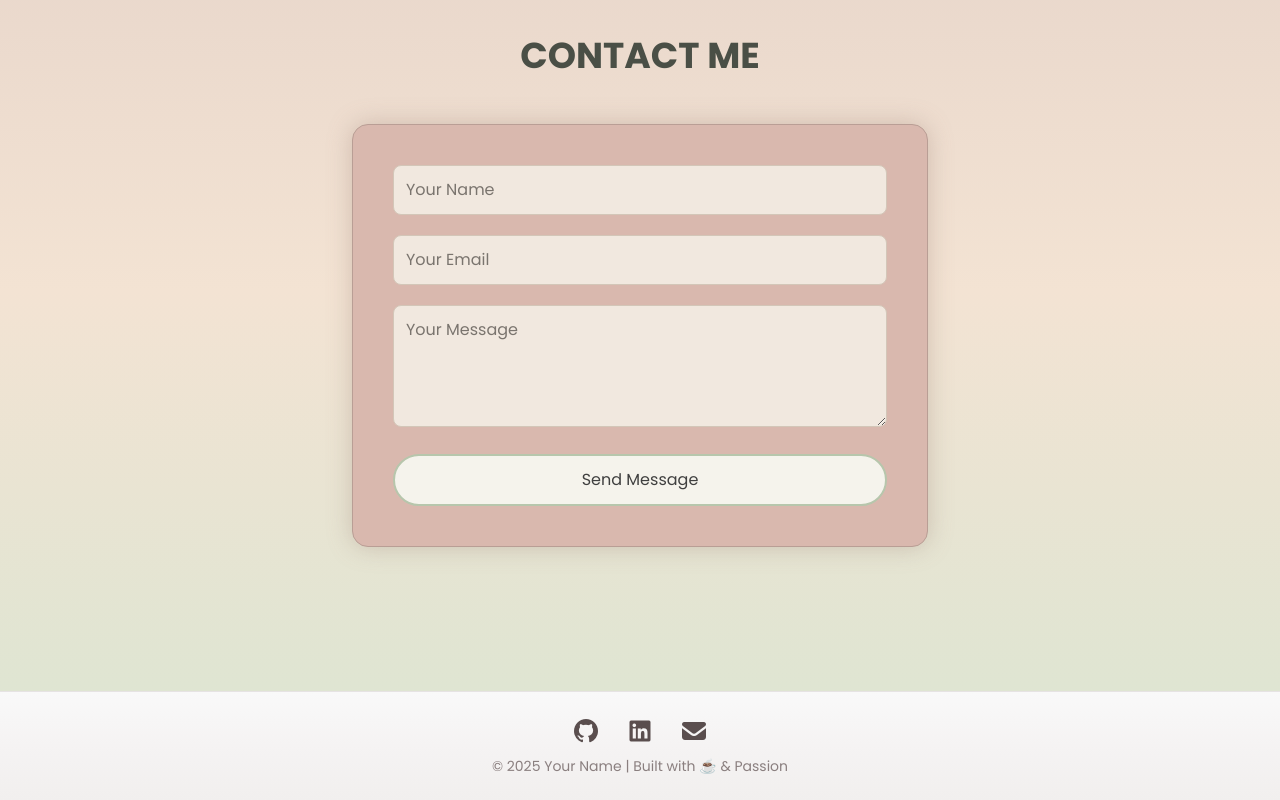
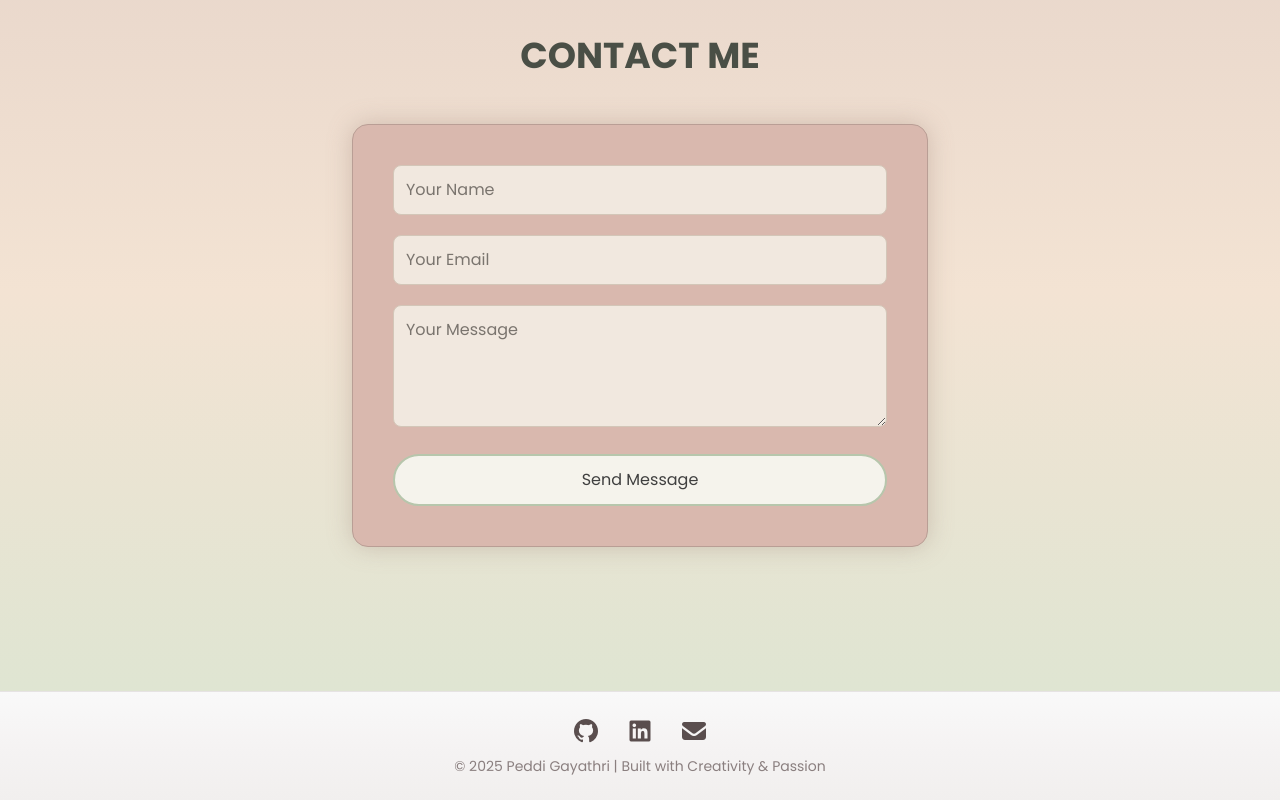
Before and after one commit to Gayathri2177/myportfolio, a React (Vite) app: page / in a window 1280 px wide. Shown: the part 3373-4173 px from the top of the page. Built offline with nearby package versions, Linux system fonts and the light colour scheme; the HTML template or start-up script is replaced by a standard one.

Commit message:
Updated project files

```diff
--- a/src/components/Footer.jsx
+++ b/src/components/Footer.jsx
@@ -33,7 +33,7 @@ const Footer = () => {
       </div>
 
       <p className="text-sm text-[#8a7f7f] font-poppins">
-        © {new Date().getFullYear()} Your Name | Built with ☕ & Passion
+        © {new Date().getFullYear()} Peddi Gayathri | Built with Creativity & Passion
       </p>
     </footer>
   );
```
